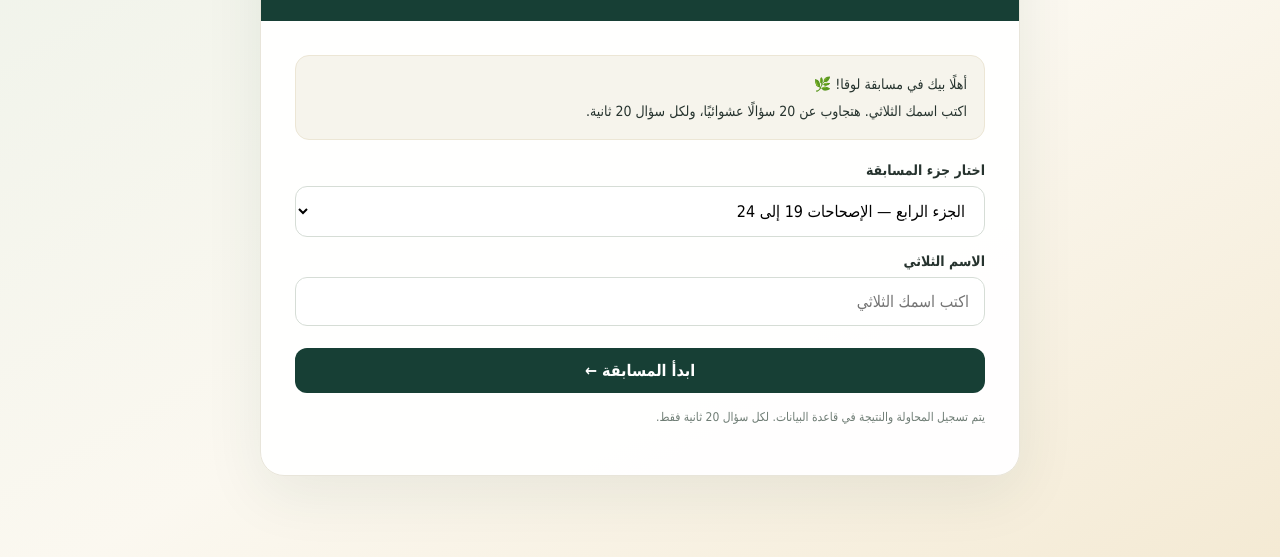
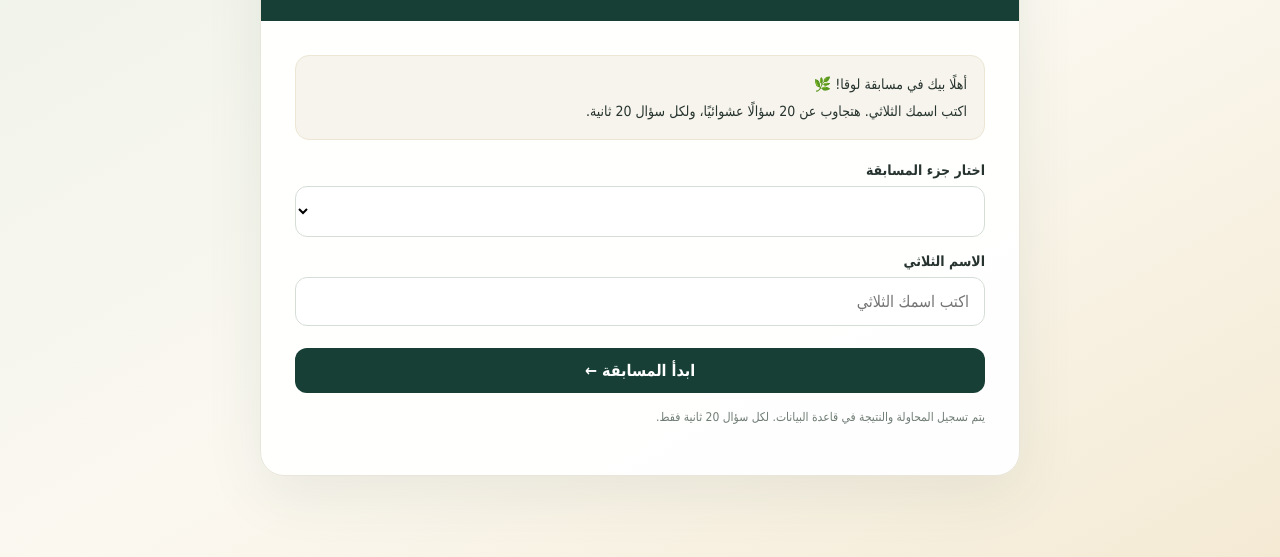
Before and after one commit to popekirollos6th/Luke-contest, a plain HTML site: page index.html in a window 1280 px wide. Shown: the part 243-800 px from the top of the page. Drawn offline with nearby package versions, Linux system fonts and the light colour scheme.

Commit message:
Disable fourth option in part selection dropdown

```diff
--- a/index.html
+++ b/index.html
@@ -64,7 +64,7 @@ button:disabled{opacity:.45;cursor:not-allowed;transform:none}
       <option value="1" disabled style="color:#999;background:#eee;">الجزء الأول — الإصحاحات 1 إلى 6 (مغلق)</option>
       <option value="2" disabled style="color:#999;background:#eee;">الجزء الثاني — الإصحاحات 7 إلى 12 (مغلق)</option>
       <option value="3" disabled style="color:#999;background:#eee;">الجزء الثالث — الإصحاحات 13 إلى 18 (مغلق)</option>
-      <option value="4" selected>الجزء الرابع — الإصحاحات 19 إلى 24</option>
+      <option value="4" disabled style="color:#999;background:#eee;"> (مغلق) الجزء الرابع — الإصحاحات 19 إلى 24</option>
     </select>
     <label for="fullName">الاسم الثلاثي</label>
     <input id="fullName" type="text" maxlength="100" autocomplete="name" placeholder="اكتب اسمك الثلاثي">
```
